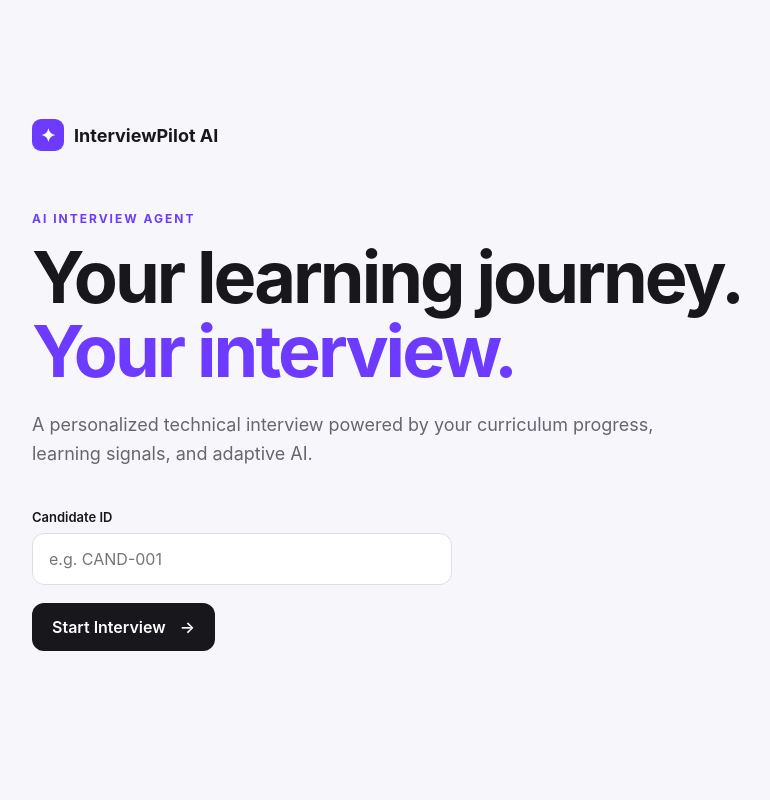
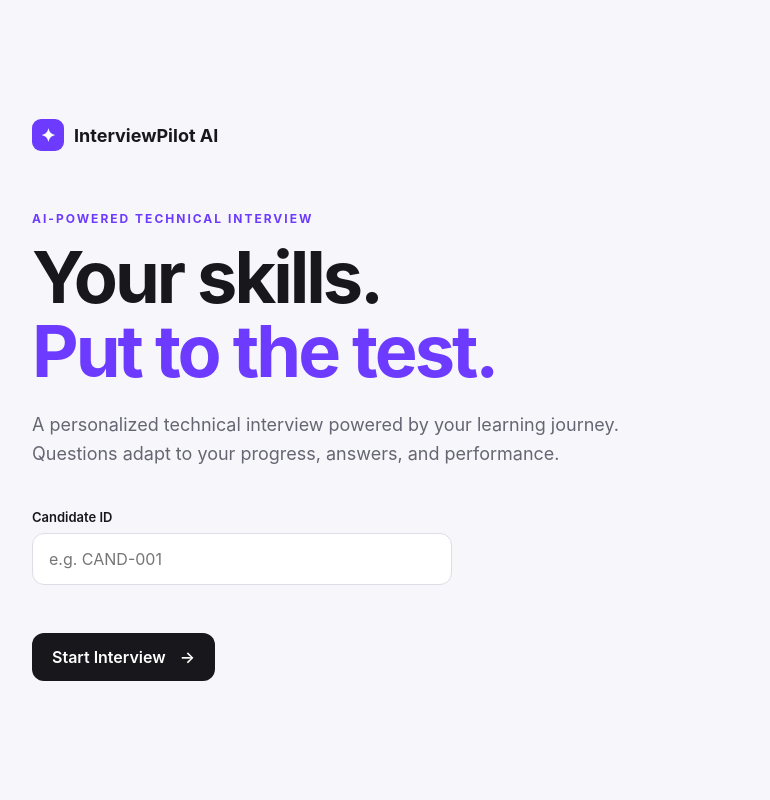
Before and after one commit to kartikeysharma2645/InterviewPilot-AI, a Flask app: page / in a window 1280 px wide. Shown: the whole page, without its empty margins (158-928 px from the left). Run offline with Flask 3, Linux system fonts and the light colour scheme.

Commit message:
Polish interview frontend flow

```diff
--- a/static/css/style.css
+++ b/static/css/style.css
@@ -448,3 +448,11 @@ h1 span {
         justify-content: center;
     }
 }
+
+/* -------------------------
+   Restart Interview
+------------------------- */
+
+.restart-btn {
+    margin-top: 28px;
+}
--- a/static/js/app.js
+++ b/static/js/app.js
@@ -12,8 +12,10 @@ const interviewScreen = document.getElementById("interview-screen");
 const completeScreen = document.getElementById("complete-screen");
 
 const candidateInput = document.getElementById("candidate-id");
+
 const startButton = document.getElementById("start-btn");
 const submitButton = document.getElementById("submit-btn");
+const restartButton = document.getElementById("restart-btn");
 
 const questionText = document.getElementById("question-text");
 const answerInput = document.getElementById("answer-input");
@@ -41,6 +43,7 @@ function generateSessionId() {
 
 
 function showScreen(screen) {
+
     startScreen.classList.add("hidden");
     interviewScreen.classList.add("hidden");
     completeScreen.classList.add("hidden");
@@ -50,23 +53,31 @@ function showScreen(screen) {
 
 
 function updateProgress() {
+
     questionCounter.textContent =
         `Question ${questionNumber} / ${totalQuestions}`;
 
     const percentage =
         (questionNumber / totalQuestions) * 100;
 
-    progressFill.style.width = `${percentage}%`;
+    progressFill.style.width =
+        `${percentage}%`;
 }
 
 
 function setLoading(button, loading, originalText) {
+
     button.disabled = loading;
 
     if (loading) {
-        button.innerHTML = "Thinking...";
+
+        button.innerHTML =
+            "Thinking...";
+
     } else {
-        button.innerHTML = `${originalText} <span>→</span>`;
+
+        button.innerHTML =
+            `${originalText} <span>→</span>`;
     }
 }
 
@@ -75,23 +86,33 @@ function setLoading(button, loading, originalText) {
 // Start Interview
 // -------------------------
 
-startButton.addEventListener("click", startInterview);
+startButton.addEventListener(
+    "click",
+    startInterview
+);
 
 
 async function startInterview() {
 
-    const candidateId = candidateInput.value.trim();
+    const candidateId =
+        candidateInput.value.trim();
 
     startError.textContent = "";
 
     if (!candidateId) {
+
         startError.textContent =
             "Please enter a candidate ID.";
+
+        candidateInput.focus();
 
         return;
     }
 
-    sessionId = generateSessionId();
+
+    sessionId =
+        generateSessionId();
+
 
     setLoading(
         startButton,
@@ -99,33 +120,46 @@ async function startInterview() {
         "Start Interview"
     );
 
+
     try {
 
-        const response = await fetch("/api/interview", {
+        const response =
+            await fetch(
+                "/api/interview",
+                {
                     method: "POST",
 
                     headers: {
-                "Content-Type": "application/json"
+                        "Content-Type":
+                            "application/json"
                     },
 
                     body: JSON.stringify({
-                sessionId: sessionId,
-                candidate: candidateId
+                        sessionId:
+                            sessionId,
+
+                        candidate:
+                            candidateId
                     })
-        });
+                }
+            );
 
 
-        const data = await response.json();
+        const data =
+            await response.json();
 
 
         if (!response.ok) {
+
             throw new Error(
-                data.error || "Failed to start interview."
+                data.error ||
+                "Failed to start interview."
             );
         }
 
 
         if (!data.reply) {
+
             throw new Error(
                 "Interview API returned no question."
             );
@@ -134,23 +168,38 @@ async function startInterview() {
 
         questionNumber = 1;
 
-        questionText.textContent = data.reply;
+        questionText.textContent =
+            data.reply;
 
         answerInput.value = "";
 
+        answerStatus.textContent =
+            "Be clear and explain your reasoning.";
+
+        interviewError.textContent = "";
+
         updateProgress();
 
-        showScreen(interviewScreen);
+        showScreen(
+            interviewScreen
+        );
 
         answerInput.focus();
 
+
     } catch (error) {
 
-        console.error("Start interview error:", error);
+        console.error(
+            "Start interview error:",
+            error
+        );
 
         startError.textContent =
             error.message ||
             "Unable to start the interview.";
+
+        sessionId = null;
+
 
     } finally {
 
@@ -167,14 +216,19 @@ async function startInterview() {
 // Submit Answer
 // -------------------------
 
-submitButton.addEventListener("click", submitAnswer);
+submitButton.addEventListener(
+    "click",
+    submitAnswer
+);
 
 
 async function submitAnswer() {
 
-    const answer = answerInput.value.trim();
+    const answer =
+        answerInput.value.trim();
 
     interviewError.textContent = "";
+
 
     if (!answer) {
 
@@ -202,46 +256,66 @@ async function submitAnswer() {
         "Submit Answer"
     );
 
+
     answerStatus.textContent =
         "Evaluating your answer...";
 
 
     try {
 
-        const response = await fetch("/api/interview", {
+        const response =
+            await fetch(
+                "/api/interview",
+                {
                     method: "POST",
 
                     headers: {
-                "Content-Type": "application/json"
+                        "Content-Type":
+                            "application/json"
                     },
 
                     body: JSON.stringify({
-                sessionId: sessionId,
-                message: answer
+                        sessionId:
+                            sessionId,
+
+                        message:
+                            answer
                     })
-        });
+                }
+            );
 
 
-        const data = await response.json();
+        const data =
+            await response.json();
 
 
         if (!response.ok) {
+
             throw new Error(
-                data.error || "Failed to process answer."
+                data.error ||
+                "Failed to process answer."
             );
         }
 
 
+        // -------------------------
         // Interview completed
+        // -------------------------
+
         if (data.done === true) {
 
-            showFeedback(data.feedback);
+            showFeedback(
+                data.feedback
+            );
 
             return;
         }
 
 
+        // -------------------------
         // Continue interview
+        // -------------------------
+
         if (!data.reply) {
 
             throw new Error(
@@ -252,7 +326,8 @@ async function submitAnswer() {
 
         questionNumber++;
 
-        questionText.textContent = data.reply;
+        questionText.textContent =
+            data.reply;
 
         answerInput.value = "";
 
@@ -266,7 +341,10 @@ async function submitAnswer() {
 
     } catch (error) {
 
-        console.error("Submit answer error:", error);
+        console.error(
+            "Submit answer error:",
+            error
+        );
 
         interviewError.textContent =
             error.message ||
@@ -274,6 +352,7 @@ async function submitAnswer() {
 
         answerStatus.textContent =
             "Something went wrong. Try again.";
+
 
     } finally {
 
@@ -295,10 +374,14 @@ function showFeedback(feedback) {
     if (!feedback) {
 
         feedback = {
+
             summary:
                 "Your interview has been completed.",
+
             strengths: [],
+
             gaps: [],
+
             next:
                 "Review the topics covered during the interview."
         };
@@ -306,43 +389,141 @@ function showFeedback(feedback) {
 
 
     feedbackSummary.textContent =
-        feedback.summary || "Interview completed.";
+        feedback.summary ||
+        "Interview completed.";
 
+
+    // -------------------------
+    // Strengths
+    // -------------------------
 
     strengthsList.innerHTML = "";
 
     const strengths =
         feedback.strengths || [];
 
-    strengths.forEach(strength => {
 
-        const li = document.createElement("li");
+    strengths.forEach(
+        strength => {
 
-        li.textContent = strength;
+            const li =
+                document.createElement(
+                    "li"
+                );
 
-        strengthsList.appendChild(li);
-    });
+            li.textContent =
+                strength;
 
+            strengthsList.appendChild(
+                li
+            );
+        }
+    );
+
+
+    // -------------------------
+    // Gaps
+    // -------------------------
 
     gapsList.innerHTML = "";
 
     const gaps =
         feedback.gaps || [];
 
-    gaps.forEach(gap => {
 
-        const li = document.createElement("li");
+    gaps.forEach(
+        gap => {
 
-        li.textContent = gap;
+            const li =
+                document.createElement(
+                    "li"
+                );
 
-        gapsList.appendChild(li);
-    });
+            li.textContent =
+                gap;
 
+            gapsList.appendChild(
+                li
+            );
+        }
+    );
+
+
+    // -------------------------
+    // Next Step
+    // -------------------------
 
     nextStepText.textContent =
         feedback.next ||
         "Continue strengthening the areas covered in the interview.";
 
 
-    showScreen(completeScreen);
+    showScreen(
+        completeScreen
+    );
 }
+
+
+// -------------------------
+// Restart Interview
+// -------------------------
+
+restartButton.addEventListener(
+    "click",
+    restartInterview
+);
+
+
+function restartInterview() {
+
+    sessionId = null;
+    questionNumber = 0;
+
+
+    // Reset inputs
+
+    candidateInput.value = "";
+    answerInput.value = "";
+
+
+    // Reset question UI
+
+    questionText.textContent =
+        "Preparing your interview...";
+
+
+    questionCounter.textContent =
+        "Question 0 / 8";
+
+    progressFill.style.width =
+        "0%";
+
+
+    // Reset feedback
+
+    feedbackSummary.textContent =
+        "Your personalized feedback is ready.";
+
+    strengthsList.innerHTML = "";
+    gapsList.innerHTML = "";
+
+    nextStepText.textContent = "";
+
+
+    // Reset errors/status
+
+    startError.textContent = "";
+    interviewError.textContent = "";
+
+    answerStatus.textContent =
+        "Be clear and explain your reasoning.";
+
+
+    // Return to start screen
+
+    showScreen(
+        startScreen
+    );
+
+    candidateInput.focus();
+}
--- a/templates/index.html
+++ b/templates/index.html
@@ -6,73 +6,95 @@
 
     <title>InterviewPilot AI</title>
 
-    <link
-        rel="stylesheet"
-        href="{{ url_for('static', filename='css/style.css') }}"
-    >
+    <link rel="stylesheet" href="{{ url_for('static', filename='css/style.css') }}">
 </head>
 
 <body>
 
-    <main class="app">
+<div class="app">
 
-        <!-- Landing Screen -->
+    <!-- =========================
+         START SCREEN
+    ========================== -->
+
     <section id="start-screen" class="screen">
+
         <div class="hero-card">
 
             <div class="brand">
-                    <span class="brand-mark">✦</span>
+                <div class="brand-mark">✦</div>
                 <span>InterviewPilot AI</span>
             </div>
 
-                <p class="eyebrow">AI INTERVIEW AGENT</p>
+            <div class="eyebrow">
+                AI-POWERED TECHNICAL INTERVIEW
+            </div>
 
             <h1>
-                    Your learning journey.
-                    <span>Your interview.</span>
+                Your skills.
+                <span>Put to the test.</span>
             </h1>
 
             <p class="description">
                 A personalized technical interview powered by your
-                    curriculum progress, learning signals, and adaptive AI.
+                learning journey. Questions adapt to your progress,
+                answers, and performance.
             </p>
 
             <div class="candidate-input">
-                    <label for="candidate-id">Candidate ID</label>
+
+                <label for="candidate-id">
+                    Candidate ID
+                </label>
 
                 <input
+                    id="candidate-id"
                     type="text"
-                        id="candidate-id"
                     placeholder="e.g. CAND-001"
                     autocomplete="off"
                 >
-                </div>
 
-                <button id="start-btn" class="primary-btn">
+                <div
+                    id="start-error"
+                    class="error-message"
+                ></div>
+
+                <button
+                    id="start-btn"
+                    class="primary-btn"
+                >
                     Start Interview
                     <span>→</span>
                 </button>
 
-                <p id="start-error" class="error-message"></p>
+            </div>
 
         </div>
+
     </section>
 
 
-        <!-- Interview Screen -->
-        <section id="interview-screen" class="screen hidden">
+    <!-- =========================
+         INTERVIEW SCREEN
+    ========================== -->
 
-            <header class="interview-header">
+    <section
+        id="interview-screen"
+        class="screen hidden"
+    >
+
+        <div class="interview-header">
 
             <div class="brand">
-                    <span class="brand-mark">✦</span>
+                <div class="brand-mark">✦</div>
                 <span>InterviewPilot AI</span>
             </div>
 
             <div class="progress-container">
-                    <span id="question-counter">
+
+                <div id="question-counter">
                     Question 1 / 8
-                    </span>
+                </div>
 
                 <div class="progress-bar">
                     <div
@@ -80,33 +102,40 @@
                         class="progress-fill"
                     ></div>
                 </div>
+
             </div>
 
-            </header>
+        </div>
 
 
         <div class="interview-layout">
 
-                <!-- Interviewer -->
-                <section class="question-panel">
+            <!-- Question -->
+
+            <div class="question-panel">
 
                 <div class="panel-label">
-                        INTERVIEWER
+                    AI INTERVIEWER
                 </div>
 
                 <div class="question-card">
-                        <div class="ai-icon">✦</div>
 
-                        <p id="question-text">
-                            Preparing your interview...
-                        </p>
+                    <div class="ai-icon">
+                        ✦
                     </div>
 
-                </section>
+                    <div id="question-text">
+                        Preparing your interview...
+                    </div>
+
+                </div>
+
+            </div>
 
 
-                <!-- Candidate -->
-                <section class="answer-panel">
+            <!-- Answer -->
+
+            <div class="answer-panel">
 
                 <div class="panel-label">
                     YOUR ANSWER
@@ -114,15 +143,23 @@
 
                 <textarea
                     id="answer-input"
-                        placeholder="Type your answer here..."
-                        rows="8"
+                    placeholder="Type your answer here. Explain your reasoning clearly..."
                 ></textarea>
 
                 <div class="answer-footer">
 
-                        <span id="answer-status">
+                    <div>
+
+                        <div id="answer-status">
                             Be clear and explain your reasoning.
-                        </span>
+                        </div>
+
+                        <div
+                            id="interview-error"
+                            class="error-message"
+                        ></div>
+
+                    </div>
 
                     <button
                         id="submit-btn"
@@ -134,56 +171,108 @@
 
                 </div>
 
-                    <p id="interview-error" class="error-message"></p>
-
-                </section>
+            </div>
 
         </div>
 
     </section>
 
 
-        <!-- Completion Screen -->
-        <section id="complete-screen" class="screen hidden">
+    <!-- =========================
+         COMPLETION SCREEN
+    ========================== -->
+
+    <section
+        id="complete-screen"
+        class="screen hidden"
+    >
 
         <div class="completion-card">
 
-                <div class="completion-icon">✓</div>
+            <div class="brand">
+                <div class="brand-mark">✦</div>
+                <span>InterviewPilot AI</span>
+            </div>
 
-                <p class="eyebrow">INTERVIEW COMPLETE</p>
+            <div class="eyebrow">
+                INTERVIEW COMPLETE
+            </div>
 
-                <h1>Interview finished.</h1>
+            <div class="completion-icon">
+                ✓
+            </div>
 
-                <p id="feedback-summary" class="description">
+            <h1>
+                Interview
+                <span>completed.</span>
+            </h1>
+
+            <p
+                id="feedback-summary"
+                class="description"
+            >
                 Your personalized feedback is ready.
             </p>
 
 
             <div class="feedback-grid">
 
+                <!-- Strengths -->
+
                 <div class="feedback-section">
-                        <h3>Strengths</h3>
+
+                    <h3>
+                        Strengths
+                    </h3>
+
                     <ul id="strengths-list"></ul>
+
                 </div>
 
+
+                <!-- Gaps -->
+
                 <div class="feedback-section">
-                        <h3>Gaps</h3>
+
+                    <h3>
+                        Areas to Improve
+                    </h3>
+
                     <ul id="gaps-list"></ul>
+
                 </div>
 
             </div>
 
 
+            <!-- Next Step -->
+
             <div class="next-step">
-                    <h3>Recommended Next Step</h3>
+
+                <h3>
+                    Recommended Next Step
+                </h3>
+
                 <p id="next-step-text"></p>
+
             </div>
+
+
+            <!-- Restart -->
+
+            <button
+                id="restart-btn"
+                class="primary-btn restart-btn"
+            >
+                Start Another Interview
+                <span>→</span>
+            </button>
 
         </div>
 
     </section>
 
-    </main>
+</div>
 
 
 <script src="{{ url_for('static', filename='js/app.js') }}"></script>
```
Lines whose indentation alone changed are shown as unchanged.
